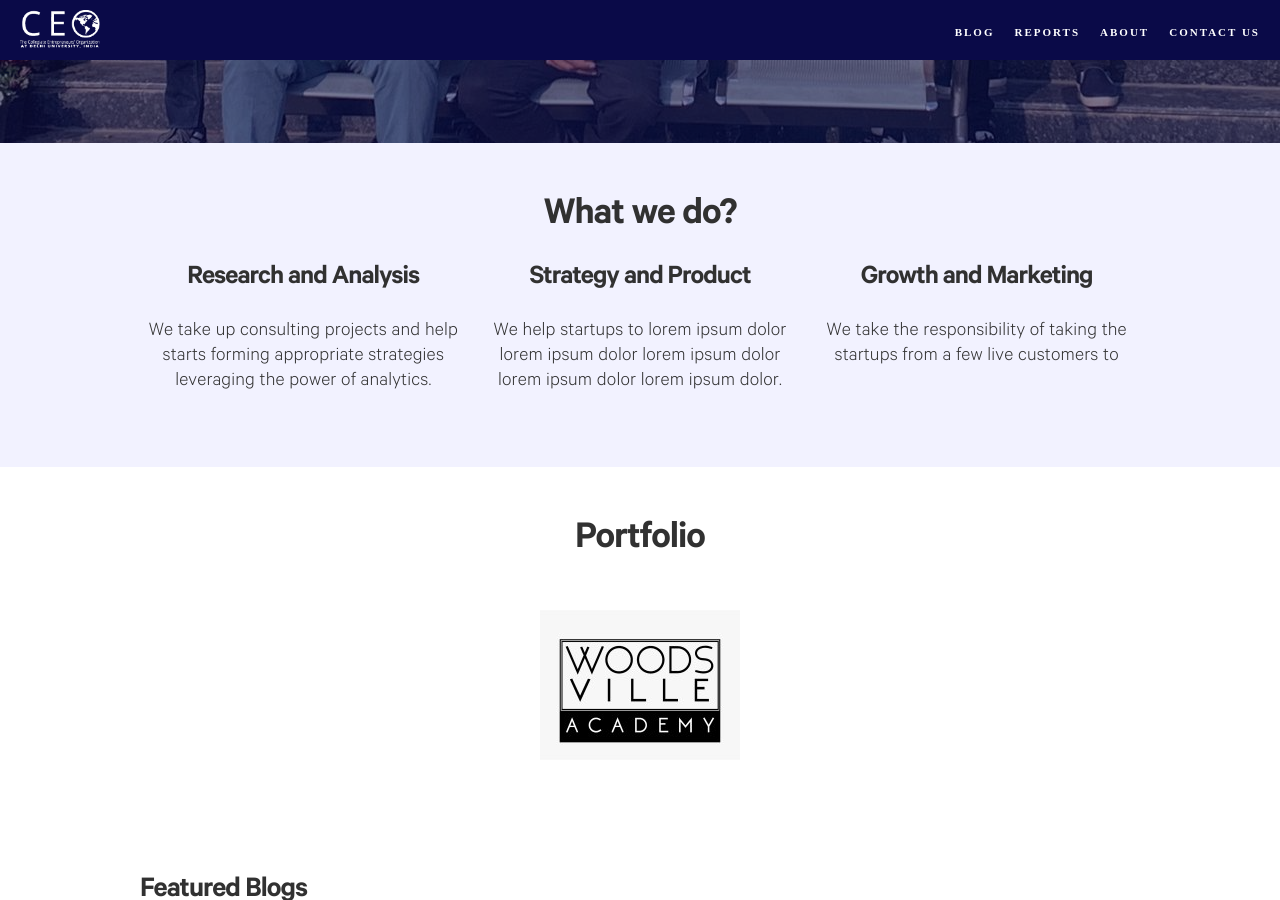
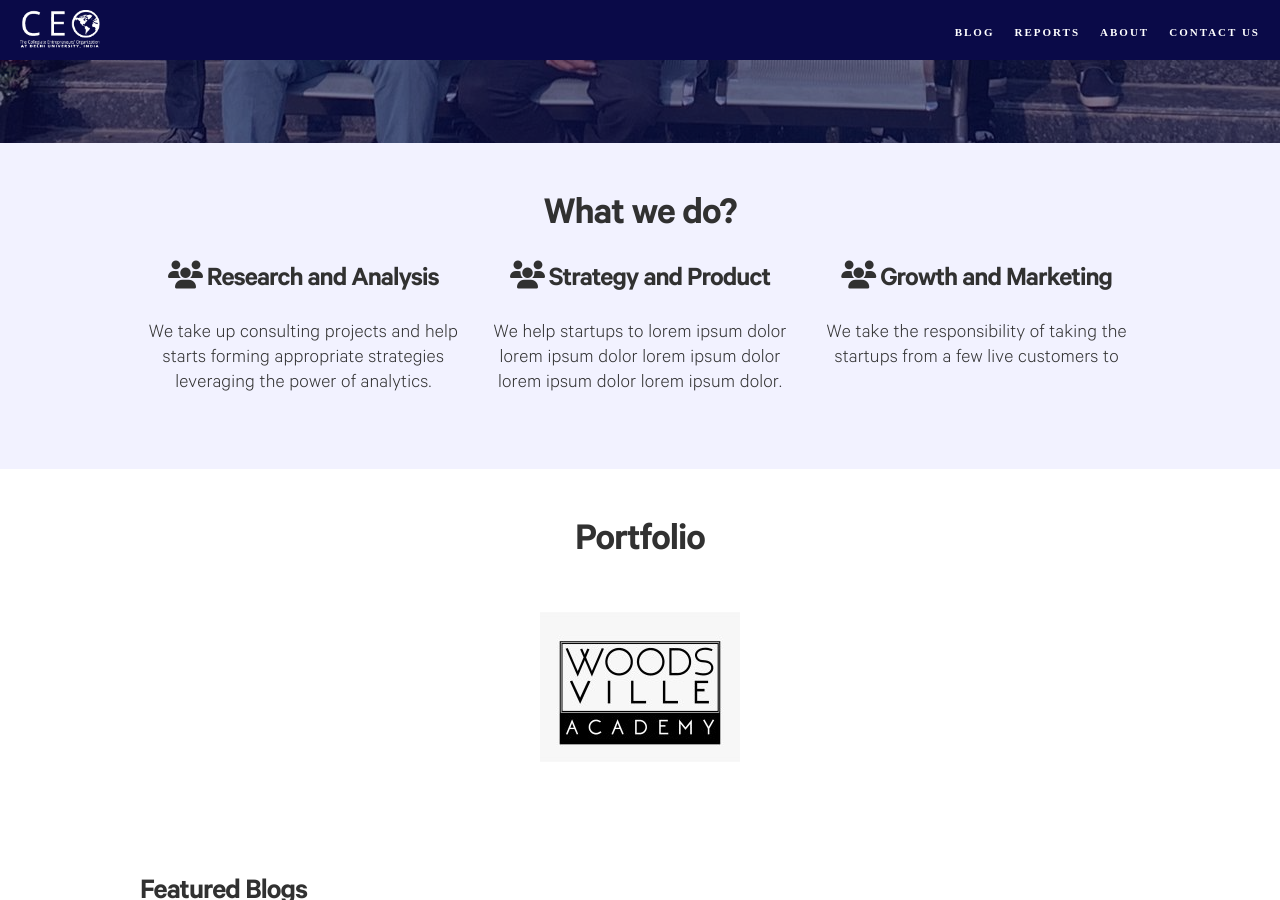
Before and after one commit to shivanshmehendiratta/ceodu.github.io, a Jekyll site: the page built from index.md, in a window 1280 px wide and 900 px high, scrolled down 757 px. Built offline with Jekyll 4.4.1, drawn with Linux system fonts in a browser that asks for light colours; nearby versions of some CDN libraries; some web fonts are replaced.

Commit message:
Update index.md

```diff
--- a/index.md
+++ b/index.md
@@ -6,7 +6,7 @@ videos: true
 <html>
 {% include showcase.html %}
 </html>
-
+<link rel="stylesheet" href="https://kit-free.fontawesome.com/releases/latest/css/free-v4-font-face.min.css" media="all">
 <div style="background-color:#f2f2ff;
             ">
 <div class="container" style="    padding-top: 50px;
```
